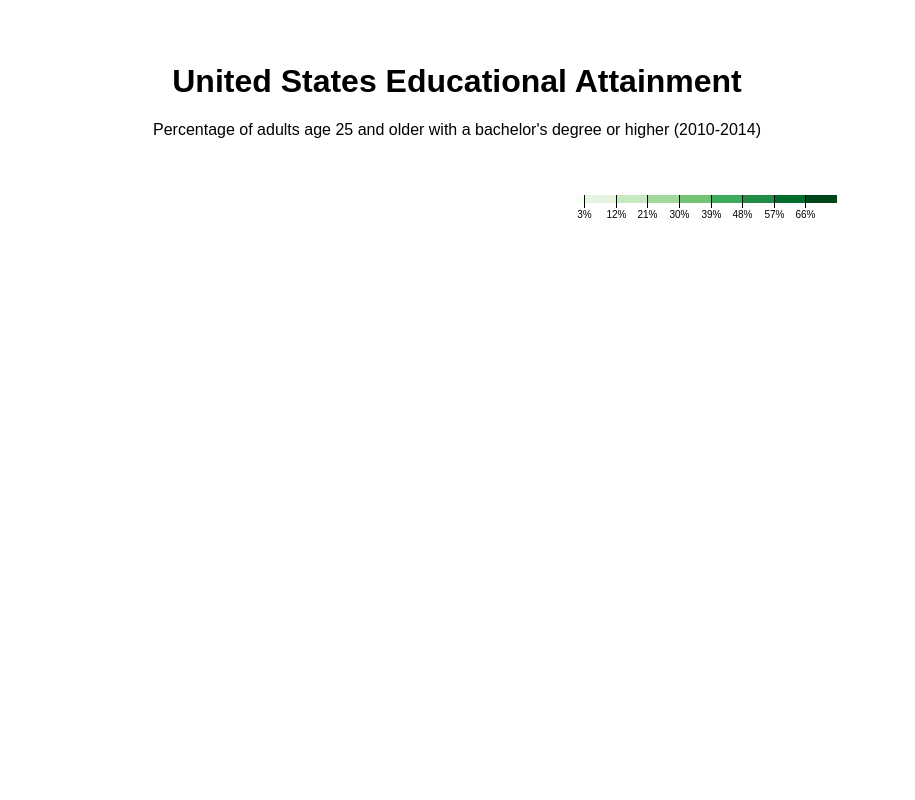
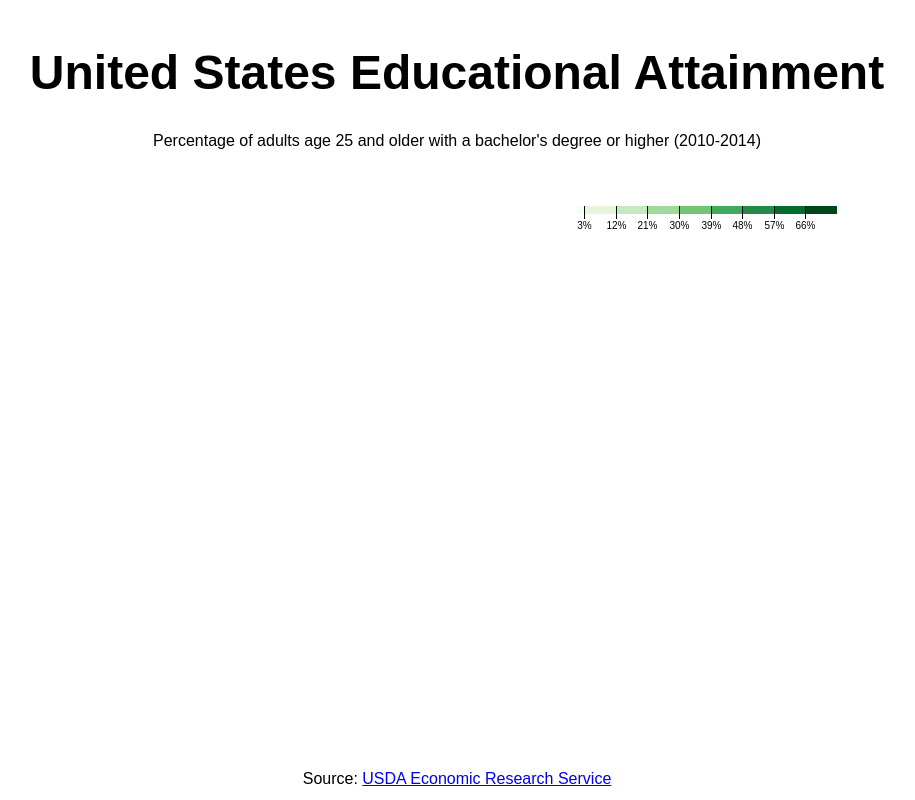
Before and after one commit to BalintMendli/d3-choropleth-map, a website: page index.html in a window 1280 px wide. Shown: the whole page, without its empty margins (183-1098 px from the left). Drawn offline with nearby package versions, Linux system fonts and the light colour scheme; no server answers.

Commit message:
Add source

```diff
--- a/index.html
+++ b/index.html
@@ -1,11 +1,10 @@
 <!DOCTYPE html>
 <html>
-
   <head>
     <meta charset="utf-8" />
-  <meta http-equiv="X-UA-Compatible" content="IE=edge">
+    <meta http-equiv="X-UA-Compatible" content="IE=edge" />
     <title>United States Educational Attainment</title>
-  <meta name="viewport" content="width=device-width, initial-scale=1">
+    <meta name="viewport" content="width=device-width, initial-scale=1" />
     <link rel="stylesheet" type="text/css" media="screen" href="style.css" />
     <script src="https://d3js.org/d3.v5.min.js"></script>
     <script src="https://unpkg.com/topojson@3"></script>
@@ -14,6 +13,12 @@
 
   <body>
     <div id="container"></div>
+    <div id="source">
+      Source:
+      <a
+        href="https://www.ers.usda.gov/data-products/county-level-data-sets/download-data.aspx"
+        >USDA Economic Research Service</a
+      >
+    </div>
   </body>
-
 </html>
--- a/style.css
+++ b/style.css
@@ -1,15 +1,19 @@
 html,
 body {
-  text-align: center;
-  height: 100vh;
-  width: 100vw;
-  display: flex;
-  justify-content: center;
-  align-items: center;
   padding: 0;
   margin: 0;
   box-sizing: border-box;
   font-family: Arial, sans-serif;
+  text-align: center;
+}
+
+body {
+  height: 100vh;
+  width: 100vw;
+  display: flex;
+  flex-direction: column;
+  justify-content: center;
+  align-items: center;
 }
 
 .counties {
@@ -25,3 +29,7 @@ body {
 .tooltip {
   padding: 10px;
 }
+
+h1 {
+  font-size: 3em;
+}
```
Lines whose indentation alone changed are shown as unchanged.
